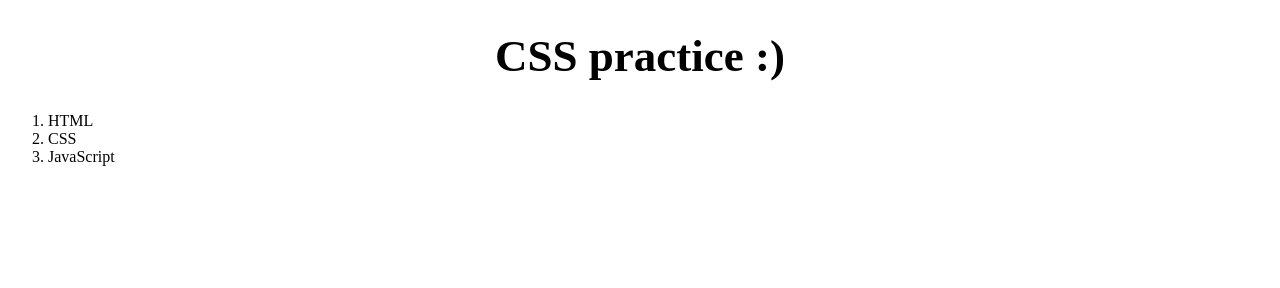
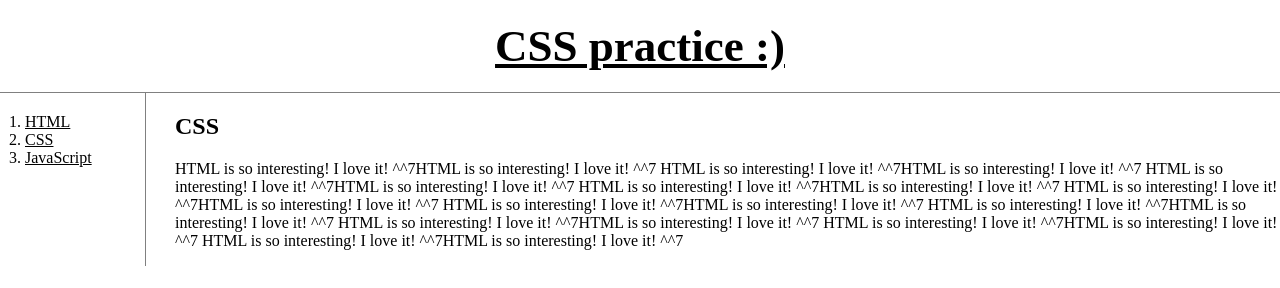
Before and after one commit to JeonSeonjae/MFW, a plain HTML site: page 2.html in a window 1280 px wide. Drawn offline with Linux system fonts and the light colour scheme.

Commit message:
Add files via upload

```diff
--- a/2.html
+++ b/2.html
@@ -3,21 +3,29 @@
 <head>
   <title>WEB-CSS</title>
   <meta charset="utf-8">
-  <style>
-    a {
-      color:black;
-      text-decoration: none;
-    }
-    h1 {
-      font-size:45px;
-      text-align: center;
-    }
-  </style>
+  <link rel="stylesheet" href="style.css">
+
 <body>
   <h1><a href="index.html"> CSS practice :) </a> </h1>
+  <div id="grid">
 <ol>
   <li><a href="1.html"> HTML </a></li>
   <li><a href="2.html"> CSS </a></li>
   <li><a href="3.html"> JavaScript </a></li>
-
 </ol>
+<div id="article">
+<h2>CSS</h2>
+<p>
+  HTML is so interesting! I love it! ^^7HTML is so interesting! I love it! ^^7
+  HTML is so interesting! I love it! ^^7HTML is so interesting! I love it! ^^7
+  HTML is so interesting! I love it! ^^7HTML is so interesting! I love it! ^^7
+  HTML is so interesting! I love it! ^^7HTML is so interesting! I love it! ^^7
+  HTML is so interesting! I love it! ^^7HTML is so interesting! I love it! ^^7
+  HTML is so interesting! I love it! ^^7HTML is so interesting! I love it! ^^7
+  HTML is so interesting! I love it! ^^7HTML is so interesting! I love it! ^^7
+  HTML is so interesting! I love it! ^^7HTML is so interesting! I love it! ^^7
+  HTML is so interesting! I love it! ^^7HTML is so interesting! I love it! ^^7
+  HTML is so interesting! I love it! ^^7HTML is so interesting! I love it! ^^7
+</p>
+  </div>
+    </div>
--- /dev/null
+++ b/style.css
@@ -0,0 +1,39 @@
+a {
+  color:black;
+}
+h1 {
+  font-size:45px;
+  text-align: center;
+  border-bottom: 1px solid gray;
+  margin:0;
+  padding:20px;
+}
+ol{
+  border-right:1px solid gray;
+  width:100px;
+  margin:0;
+  padding:20px;
+}
+body{
+  margin:0;
+}
+#grid{
+  display: grid;
+  grid-template-columns: 150px 1fr
+}
+#grid ol{
+  padding-left:25px;
+}
+#grid #article{
+  padding-left:25px;
+}
+@media(max-width:800px){
+  #grid{
+    display: block;
+}
+ol{
+  border-right:none;
+}
+h1 {
+  border-bottom:none;
+}
```
Also changed, not shown: 1.html (+11 -33 lines), 3.html (+2 -10 lines), mediaquery.html (added, +23 -0 lines).
